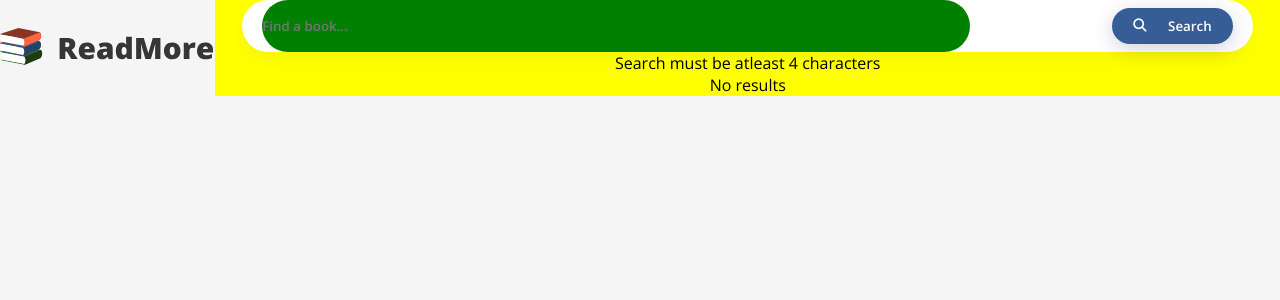
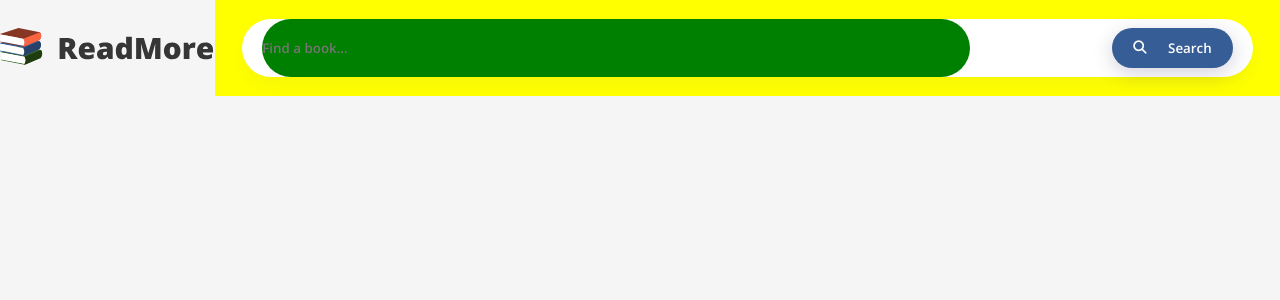
Before and after one commit to JJDSNT/bookstore, a Next.js app: page / in a window 1280 px wide. Shown: the top 300 px of the page. Built offline with nearby package versions, Linux system fonts and the light colour scheme.

Commit message:
conditional error display

```diff
--- a/components/Header.js
+++ b/components/Header.js
@@ -29,6 +29,8 @@ class Header extends Component {
     }
   }
 
+  getStyle(state){if (!state) return style.hidden; else return style.error}
+
   render() {
     return (
       <div className={style.header}>
@@ -46,10 +48,10 @@ class Header extends Component {
               <p className={style.searchButtonText}>Search</p>
             </button>
           </form>
-          <p className={`error ${this.state.error ? "" : "hidden"}`}>
+          <p className={this.getStyle(this.state.error)}>
             Search must be atleast 4 characters
           </p>
-          <p className={`error ${this.props.noResults ? "" : "hidden"}`}>
+          <p className={this.getStyle(this.props.noResults)}>
             No results
           </p>
         </div>
```
